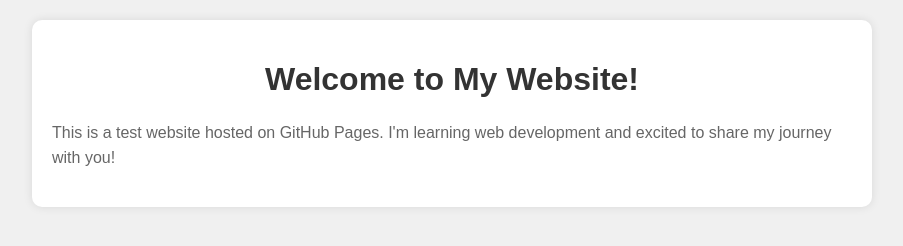
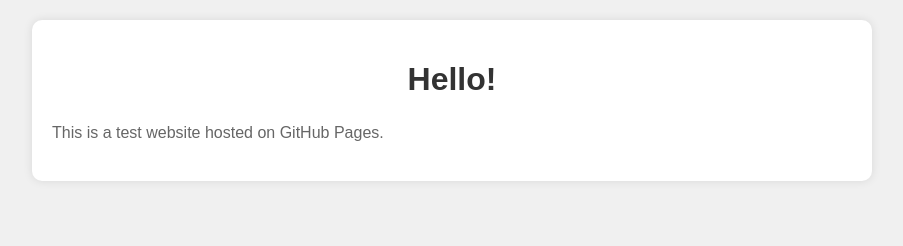
Before and after one commit to TexV/github.io, a plain HTML site: page index.html in a window 1280 px wide. Shown: the whole page, without its empty margins (188-1091 px from the left). Drawn offline with Linux system fonts and the light colour scheme.

Commit message:
Update index.html

```diff
--- a/index.html
+++ b/index.html
@@ -34,9 +34,8 @@
 
 <body>
     <div class="container">
-        <h1>Welcome to My Website!</h1>
-        <p>This is a test website hosted on GitHub Pages. I'm learning web development and excited to share my journey
-            with you!</p>
+        <h1>Hello!</h1>
+        <p>This is a test website hosted on GitHub Pages.</p>
     </div>
 </body>
 
```
